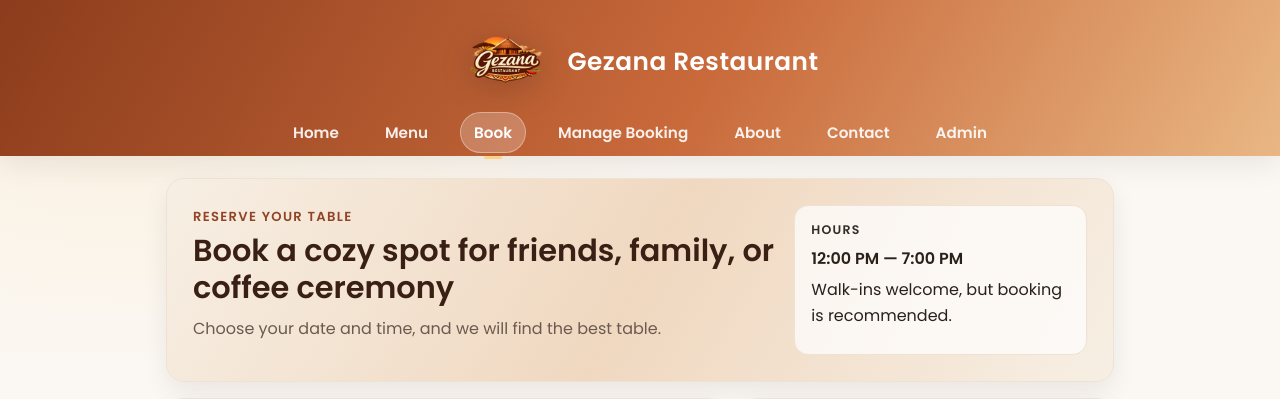
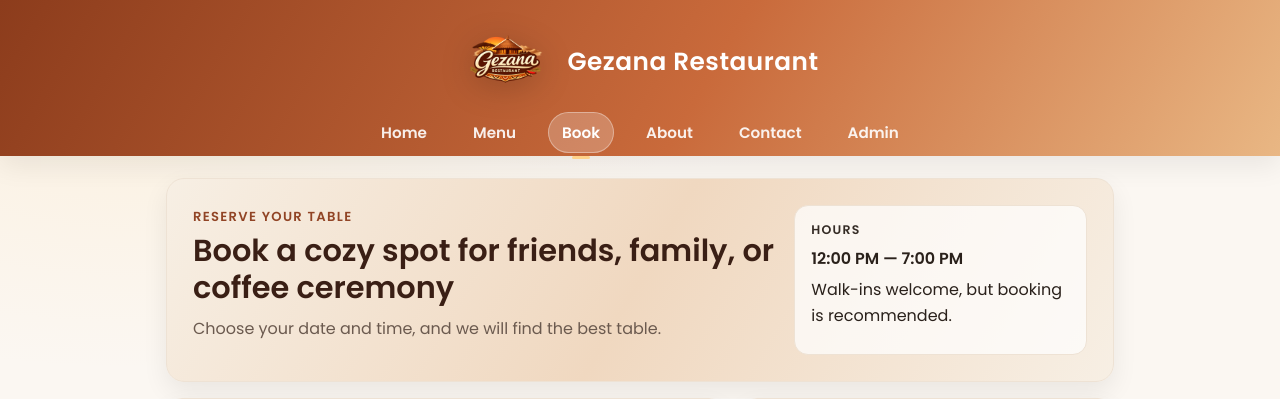
Before and after one commit to fila2021/Gezana, a Django app: page /book/ in a window 1280 px wide. Shown: the top 399 px of the page. Run offline with Django 4.2, Linux system fonts and the light colour scheme.

Commit message:
Remove manage booking link from main navigation

```diff
--- a/gezana_app/templates/gezana_app/base.html
+++ b/gezana_app/templates/gezana_app/base.html
@@ -35,12 +35,6 @@
             <a href="{% url 'gezana_app:make_booking' %}"
                class="{% if '/book' in request.path %}active{% endif %}">
               Book
-            </a>
-          </li>
-          <li>
-            <a href="{% url 'gezana_app:manage_booking' %}"
-               class="{% if '/booking/manage' in request.path or '/booking/' in request.path %}active{% endif %}">
-              Manage Booking
             </a>
           </li>
           <li>
```
